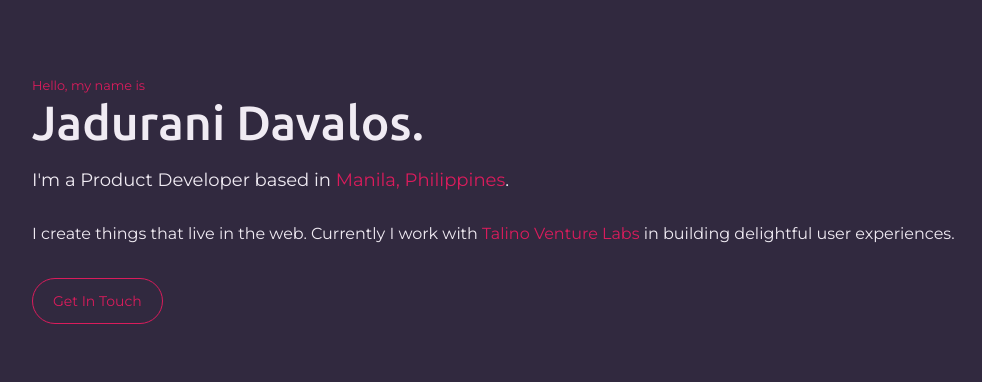
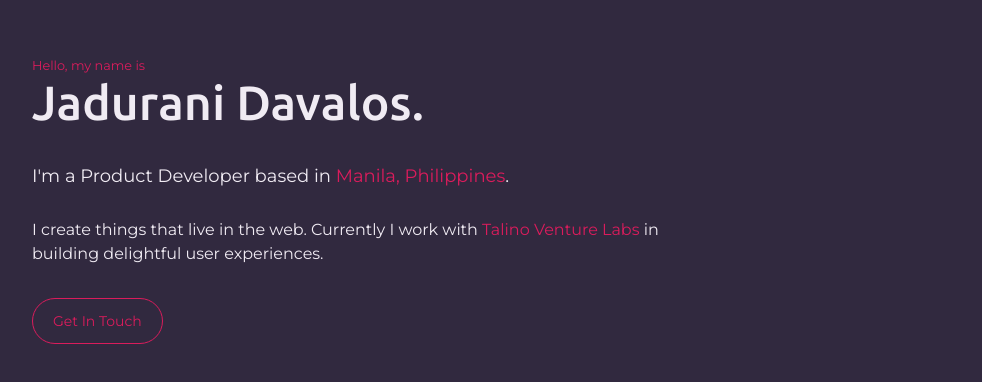
Before and after one commit to jadurani/portfolio-website, an Angular app: page / in a window 1280 px wide. Shown: the part 202-584 px from the top of the page, without its empty margins (128-1110 px from the left). Built offline with nearby package versions, Linux system fonts and the light colour scheme; what @tailwindcss/typography would draw is missing.

Commit message:
color and layout update

```diff
--- a/src/app/app.component.html
+++ b/src/app/app.component.html
@@ -5,14 +5,14 @@
       <h1 class="lg:text-5xl">Jadurani Davalos.</h1>
     </div>
 
-    <p class="text-lg pb-4">
+    <p class="text-lg py-4">
       I'm a Product Developer based in
       <a href="https://goo.gl/maps/VaEG61sP1Hc9uw6PA" target="_blank"
         >Manila, Philippines</a
       >.
     </p>
 
-    <p class="py-3">
+    <p class="py-3 lg:w-2/3">
       I create things that live in the web. Currently I work with
       <a href="https://www.talinolabs.com/" target="_blank"
         >Talino Venture Labs</a
```
